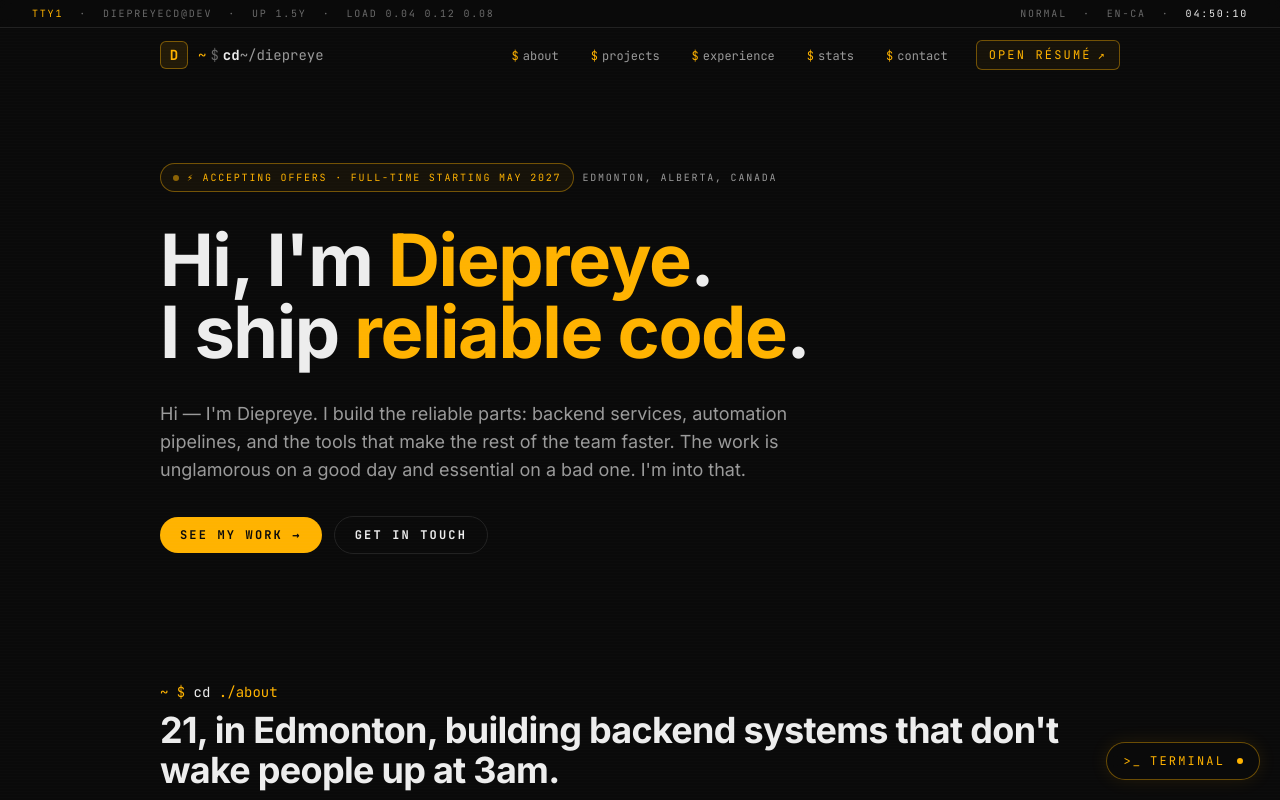
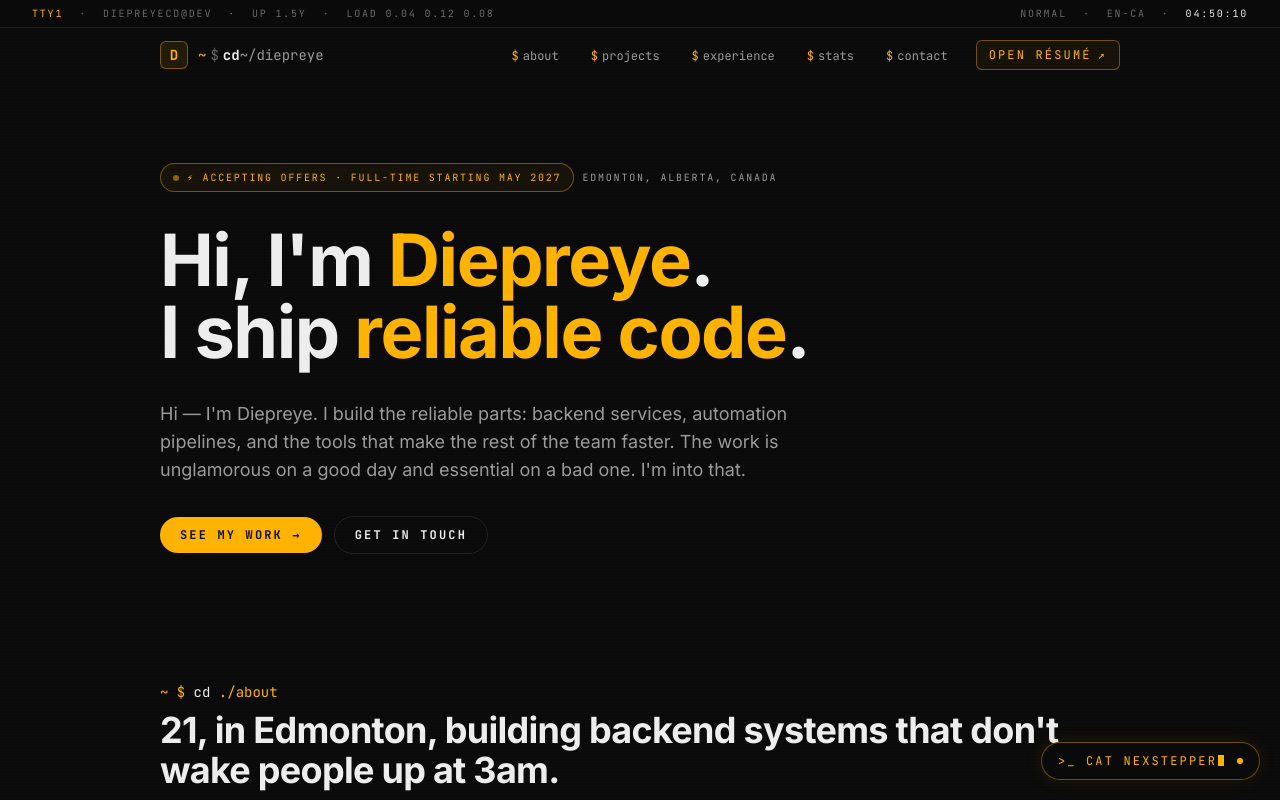
Before and after one commit to davephoenix360/Portfolio-Website, a React (Vite) app: page / in a window 1280 px wide. Shown: the top 800 px of the page. Built offline with nearby package versions, Linux system fonts and the light colour scheme.

Commit message:
Animate terminal launcher: cycling typed-message + caret + intro pulse

```diff
--- a/src/components/Terminal.tsx
+++ b/src/components/Terminal.tsx
@@ -52,6 +52,112 @@ const PROJECT_BY_ID: Record<string, (typeof projects)[number]> = projects.reduce
   },
   {} as Record<string, (typeof projects)[number]>,
 );
+
+/* ============================================================
+   TerminalButton — the floating, animated launcher.
+
+   Goals:
+   1. Pull the eye — the terminal is a hidden feature, the
+      button is the only way to find it.
+   2. Stay on-brand — uses the same shell aesthetic, not a
+      stock "click me" CTA.
+   3. Don't be annoying — animations respect reduced-motion
+      and pause when the terminal is already open.
+   ============================================================ */
+
+const TIP_MESSAGES = [
+  'try "help"',
+  'cat nexstepper',
+  'cd ./projects',
+  'whoami',
+  'click me',
+  'type something',
+];
+
+interface TerminalButtonProps {
+  open: boolean;
+  onToggle: () => void;
+  reducedMotion: boolean | null;
+}
+
+const TerminalButton: React.FC<TerminalButtonProps> = ({
+  open,
+  onToggle,
+  reducedMotion,
+}) => {
+  // Cycling typed-message animation
+  const [msgIndex, setMsgIndex] = useState(0);
+  const [typed, setTyped] = useState('');
+  const [phase, setPhase] = useState<'typing' | 'pausing' | 'deleting'>('typing');
+
+  // One-time attention pulse on mount
+  const [justMounted, setJustMounted] = useState(true);
+  useEffect(() => {
+    if (reducedMotion) return;
+    const t = setTimeout(() => setJustMounted(false), 1400);
+    return () => clearTimeout(t);
+  }, [reducedMotion]);
+
+  // Typing cycle — pause animation while terminal is open
+  useEffect(() => {
+    if (reducedMotion || open) return;
+    const target = TIP_MESSAGES[msgIndex];
+    const isTyping = phase === 'typing';
+    const isDeleting = phase === 'deleting';
+
+    const delay = isTyping
+      ? 75 + Math.random() * 40 // human-ish typing jitter
+      : isDeleting
+      ? 35
+      : 0;
+
+    const timeout = setTimeout(() => {
+      if (phase === 'typing') {
+        const next = target.slice(0, typed.length + 1);
+        setTyped(next);
+        if (next === target) {
+          setTimeout(() => setPhase('pausing'), 0);
+        }
+      } else if (phase === 'pausing') {
+        // Hold the full message for a beat, then start deleting
+        setTimeout(() => setPhase('deleting'), 1400);
+      } else if (phase === 'deleting') {
+        const next = target.slice(0, typed.length - 1);
+        setTyped(next);
+        if (next === '') {
+          setMsgIndex((i) => (i + 1) % TIP_MESSAGES.length);
+          setPhase('typing');
+        }
+      }
+    }, delay || (phase === 'pausing' ? 1400 : 0));
+
+    return () => clearTimeout(timeout);
+  }, [typed, phase, msgIndex, open, reducedMotion]);
+
+  // When terminal opens, snap to a static message
+  const labelText = reducedMotion
+    ? TIP_MESSAGES[0]
+    : open
+    ? TIP_MESSAGES[msgIndex]
+    : typed;
+
+  return (
+    <button
+      onClick={onToggle}
+      aria-label={open ? 'Close terminal' : 'Open terminal'}
+      className={`tty-launcher fixed bottom-5 right-5 z-40 inline-flex items-center gap-2 rounded-full border border-gold/40 bg-bg/90 px-4 py-2.5 font-mono text-xs uppercase tracking-wide2 text-gold shadow-goldGlow backdrop-blur transition-[border-color,background-color,box-shadow] duration-200 hover:border-gold hover:bg-surface ${
+        justMounted ? 'tty-launcher-intro' : ''
+      } ${open ? 'tty-launcher-active' : ''}`}
+    >
+      <span>&gt;_</span>
+      <span className="hidden sm:inline-block sm:min-w-[140px]">
+        {labelText}
+        {!reducedMotion && !open && <span className="tty-launcher-caret" aria-hidden="true" />}
+      </span>
+      <span className="ml-1 hidden h-1.5 w-1.5 animate-pulse rounded-full bg-gold sm:inline-block" />
+    </button>
+  );
+};
 
 const Terminal: React.FC = () => {
   const reducedMotion = useReducedMotion();
@@ -407,16 +513,12 @@ const Terminal: React.FC = () => {
 
   return (
     <>
-      {/* Floating button */}
-      <button
-        onClick={() => setOpen((o) => !o)}
-        aria-label="Open terminal"
-        className="fixed bottom-5 right-5 z-40 inline-flex items-center gap-2 rounded-full border border-gold/40 bg-bg/90 px-4 py-2.5 font-mono text-xs uppercase tracking-wide2 text-gold shadow-goldGlow backdrop-blur transition hover:border-gold hover:bg-surface"
-      >
-        <span>&gt;_</span>
-        <span className="hidden sm:inline">terminal</span>
-        <span className="ml-1 hidden h-1.5 w-1.5 animate-pulse rounded-full bg-gold sm:inline-block" />
-      </button>
+      {/* Floating button — animated to draw attention */}
+      <TerminalButton
+        open={open}
+        onToggle={() => setOpen((o) => !o)}
+        reducedMotion={reducedMotion}
+      />
 
       {/* Modal */}
       <AnimatePresence>
--- a/src/index.css
+++ b/src/index.css
@@ -261,3 +261,58 @@ a:focus-visible {
 .tty-caret {
   @apply inline-block h-3.5 w-2 -translate-y-0.5 animate-pulse bg-gold;
 }
+
+/* ============================================================
+   Floating Terminal launcher (the "Open terminal" button)
+   — animated to draw the eye without being obnoxious.
+   ============================================================ */
+
+/* Blinking caret shown after the typed message */
+.tty-launcher-caret {
+  display: inline-block;
+  width: 6px;
+  height: 11px;
+  margin-left: 1px;
+  background: var(--accent);
+  vertical-align: -1px;
+  animation: tty-launcher-caret-blink 1s steps(2) infinite;
+}
+
+@keyframes tty-launcher-caret-blink {
+  0%, 50% { opacity: 1; }
+  51%, 100% { opacity: 0; }
+}
+
+/* One-time intro pulse on mount — bouncy scale-in */
+.tty-launcher-intro {
+  animation: tty-launcher-intro 1.4s cubic-bezier(0.34, 1.56, 0.64, 1) 1;
+}
+
+@keyframes tty-launcher-intro {
+  0% {
+    transform: scale(0.6) translateY(8px);
+    opacity: 0;
+    box-shadow: 0 0 0 0 rgba(255, 179, 0, 0.55);
+  }
+  20% {
+    transform: scale(1.08) translateY(-2px);
+    opacity: 1;
+    box-shadow: 0 0 0 14px rgba(255, 179, 0, 0);
+  }
+  45% {
+    transform: scale(0.96) translateY(1px);
+  }
+  70% {
+    transform: scale(1.02) translateY(0);
+  }
+  100% {
+    transform: scale(1) translateY(0);
+    box-shadow: 0 0 0 0 rgba(255, 179, 0, 0);
+  }
+}
+
+/* Active state — when terminal is open, the button looks engaged */
+.tty-launcher-active {
+  border-color: var(--accent);
+  background: var(--bg-surface);
+}
```
